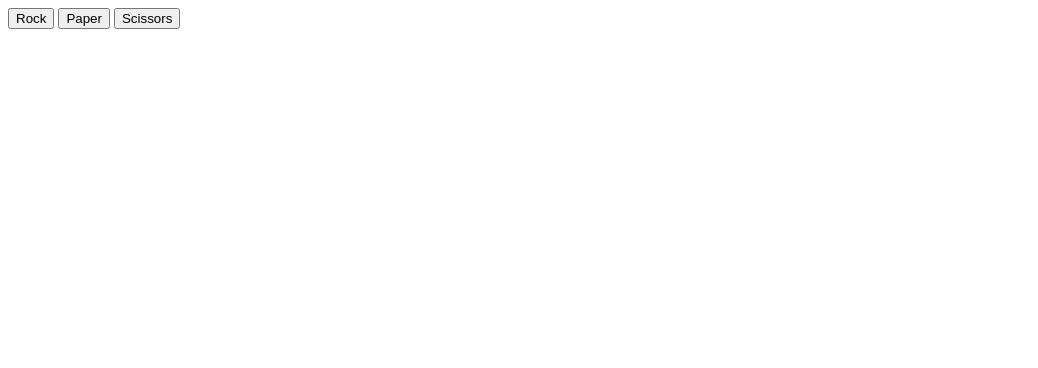
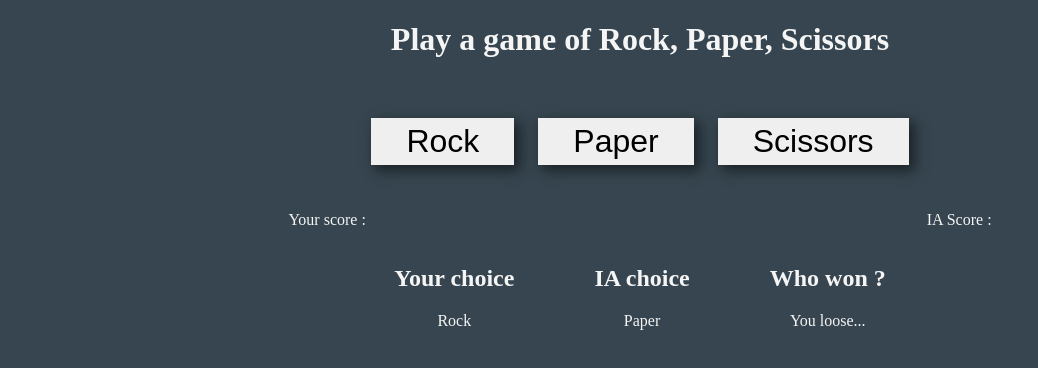
Before and after one commit to JeremyMrt/rock-paper-scissors, a plain HTML site: page index.html in a window 1280 px wide. Both pictures are taken after a click on the button "Rock". Shown: the whole page, without its empty margins (0-1038 px from the left). Drawn offline with Linux system fonts and the light colour scheme.

Commit message:
Basic CSS and choices history appearing

```diff
--- a/game.js
+++ b/game.js
@@ -1,69 +1,93 @@
 const buttons = document.querySelectorAll('button');
+const annonceResultat = document.querySelector('.result-message');
+const seePlayerChoice = document.querySelector('.player-choice');
+const seeComputerChoice = document.querySelector('.computer-choice');
+// const playerScore = document.querySelector('player-score');
+// const computerScore = document.querySelector('computer-score');
 
 function getComputerChoice() {
     const choices = ['Paper', 'Rock','Scissors']
     var computerChoice = choices[Math.floor(Math.random()*choices.length)];
-    console.log(computerChoice)
     return (computerChoice)
  }
 
 buttons.forEach((button) => {
    button.addEventListener('click', (e) => {
-      console.log(button.id)
       playRound(button.id, getComputerChoice());
 })
 })
 
 function playRound(playerSelection,computerSelect) {
 
+
+ const screenPlayerChoice = document.createElement('p');
+ screenPlayerChoice.textContent = playerSelection;
+ seePlayerChoice.appendChild(screenPlayerChoice);
+
+ const screenComputerChoice = document.createElement('p');
+ screenComputerChoice.textContent = computerSelect;
+ seeComputerChoice.appendChild(screenComputerChoice);
+
+
    if (playerSelection === computerSelect) {
-         console.log('nul');
-         return null
+         const p = document.createElement('p');
+         p.textContent= "It's a tie.";
+         annonceResultat.appendChild(p);
+         return result = null
+
       } else {
          if (playerSelection === 'Rock' && computerSelect === 'Scissors') {
-         console.log('win');
-         return true
-           } else if (playerSelection === 'Paper' && computerSelect === 'Rock') {
-            console.log('win');
-          return true
-           } else if (playerSelection === 'Scissors' && computerSelect === 'Paper') {
-            console.log('win');
-            return true
-           } else {
-            console.log('lose');
-           return true
+            const p = document.createElement('p');
+            p.textContent= "You win !";
+            annonceResultat.appendChild(p);
+         return result = true
+
+          } else if (playerSelection === 'Paper' && computerSelect === 'Rock') {
+            const p = document.createElement('p');
+            p.textContent= "You win !";
+            annonceResultat.appendChild(p);
+          return result = true
+
+         } else if (playerSelection === 'Scissors' && computerSelect === 'Paper') {
+            const p = document.createElement('p');
+            p.textContent= "You win !";
+            annonceResultat.appendChild(p);
+            return result = true
+
+         } else {
+            const p = document.createElement('p');
+            p.textContent= "You loose...";
+            annonceResultat.appendChild(p);
+           return result = true
            }
    }
+
+
       };
 
 
 
 
-// function game() {
+// function isWinner() {
 
 //         var computerScore = 0 ;
 //         var playerScore = 0 ;
 
 //     for (let i = 0 ; i < 5 ; i++) {
 
-//         let playerSelection = getPlayerChoice() ;
-//         console.log('You chose ' + playerSelection) ;
+//       var result = buttons.forEach((button) => {
+//          button.addEventListener('click', (e) => {
+//             playRound(button.id, getComputerChoice());
+//       })
+//       })
 
-//         let computerSelection = getComputerChoice();
-//        console.log('The computer chooses ' + computerSelection) ;
-
-
-//         var result = playRound(playerSelection, computerSelection) ;
 //         console.log(result) ;
 
 //         if (result===true) {
 //             playerScore++;
-//             console.log('Well played !')
 //         } else if (result===false) {
 //             computerScore++;
-//             console.log('Bad choices happen..')
 //         } else if (result===null) {
-//             console.log('It\s a tie.')
 //         }
 
 //         console.log('Computer score is '  + computerScore)
@@ -71,13 +95,57 @@ function playRound(playerSelection,computerSelect) {
 
 //     }
 
-//     if (computerScore > playerScore) {
-//         console.log('You loose by ' + (computerScore-playerScore) + (' point(s)... harsh !'))
-//     } else if (computerScore < playerScore) {
-//         console.log('You win !! You defeated this poor computer by ' + (playerScore-computerScore) + ' point(s)')
-//     } else if (computerScore === playerScore) {
-//         console.log('It\'s a tie all the way. No luck !')
-//     }
 // }
 
-//  game()
+
+
+
+
+
+
+
+
+// SAVING PLAYROUND FUNCTION
+
+// function playRound(playerSelection,computerSelect) {
+//    const screenPlayerChoice = document.createElement('p');
+//    screenPlayerChoice.textContent = playerSelection;
+//    seePlayerChoice.appendChild(screenPlayerChoice);
+
+//    const screenComputerChoice = document.createElement('p');
+//    screenComputerChoice.textContent = computerSelect;
+//    seeComputerChoice.appendChild(screenComputerChoice);
+
+//      if (playerSelection === computerSelect) {
+//            const p = document.createElement('p');
+//            p.textContent= "It's a tie.";
+//            annonceResultat.appendChild(p);
+//            return null
+
+//         } else {
+//            if (playerSelection === 'Rock' && computerSelect === 'Scissors') {
+//               const p = document.createElement('p');
+//               p.textContent= "You win !";
+//               annonceResultat.appendChild(p);
+//            return true
+
+//             } else if (playerSelection === 'Paper' && computerSelect === 'Rock') {
+//               const p = document.createElement('p');
+//               p.textContent= "You win !";
+//               annonceResultat.appendChild(p);
+//             return true
+
+//            } else if (playerSelection === 'Scissors' && computerSelect === 'Paper') {
+//               const p = document.createElement('p');
+//               p.textContent= "You win !";
+//               annonceResultat.appendChild(p);
+//               return true
+
+//            } else {
+//               const p = document.createElement('p');
+//               p.textContent= "You loose...";
+//               annonceResultat.appendChild(p);
+//              return true
+//              }
+//      }
+//         };
--- a/index.html
+++ b/index.html
@@ -5,14 +5,44 @@
     <meta http-equiv="X-UA-Compatible" content="IE=edge">
     <meta name="viewport" content="width=device-width, initial-scale=1.0">
     <script src="./game.js" defer></script>
+    <link rel="stylesheet" href="style.css">
     <title>Rock Paper Scissors</title>
 </head>
 <body>
+<h1>Play a game of Rock, Paper, Scissors</h1>
+<div class="buttons">
+    <button id="Rock">Rock</button>
+    <button id="Paper">Paper</button>
+    <button id="Scissors">Scissors</button>
+</div>
+
+<!-- <img src="./images/carapuce.jpg" alt="carapuce pokemon"> -->
+<div class="score">
+    <div class="player-score">
+        <p>Your score :</p>
+    </div>
+
+    <div class="computer-score">
+        <p>IA Score :</p>
+    </div>
+</div>
 
 
-<button id="Rock">Rock</button>
-<button id="Paper">Paper</button>
-<button id="Scissors">Scissors</button>
+<div class="annonce-resultat">
+
+    <div class="player-choice">
+        <h2>Your choice</h2>
+    </div>
+
+    <div class="computer-choice">
+        <h2>IA choice</h2>
+    </div>
+
+    <div class="result-message">
+        <h2>Who won ?</h2>
+    </div>
+
+</div>
 
 
 
--- /dev/null
+++ b/style.css
@@ -0,0 +1,52 @@
+body {
+    background-color: rgb(54,69,79);
+}
+h1 {
+    text-align: center;
+    color: whitesmoke;
+    margin-bottom: 60px;
+}
+
+.score {
+    display: flex;
+    align-items: center;
+    justify-content: space-around;
+    color: whitesmoke;
+}
+
+.buttons {
+    display: flex;
+    align-items: center;
+    justify-content: center;
+    gap: 1.5rem;
+    margin-bottom: 30px;
+
+}
+
+.annonce-resultat {
+    color: whitesmoke;
+    display: flex;
+    align-items: center;
+    justify-content: center;
+    gap: 5rem;
+}
+
+.player-choice,
+.computer-choice,
+.result-message {
+    text-align: center;
+}
+
+button {
+    font-size: 2rem;
+    padding: 5px 35px;
+    box-shadow: 5px 5px 12px 1px rgba(0,0,0,0.5);
+    cursor: pointer;
+    border: none;
+}
+
+button:hover {
+    transform: scale(1.1);
+    background-color: bisque;
+
+}
```
Also changed, not shown: images/bulbizarre.jpg (added), images/carapuce.jpg (added), images/salameche.jpg (added).
